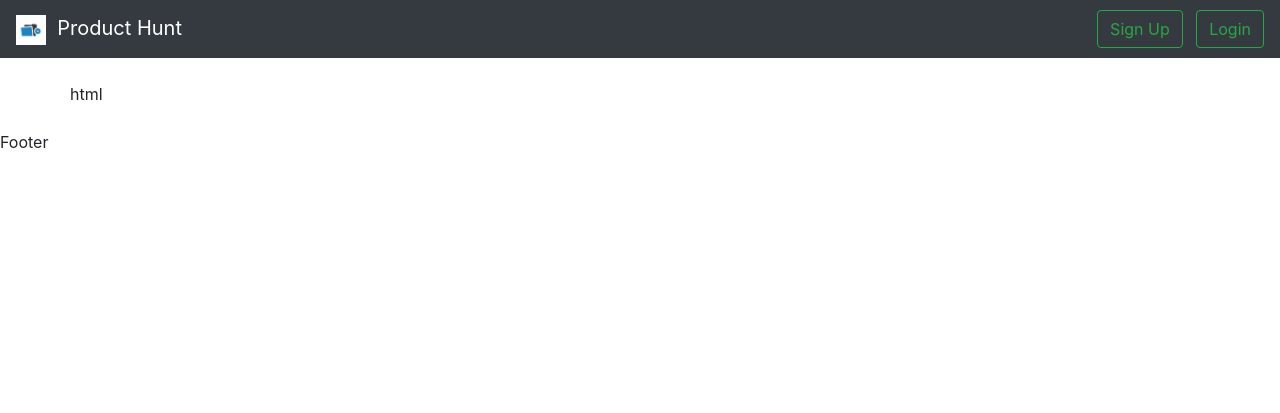
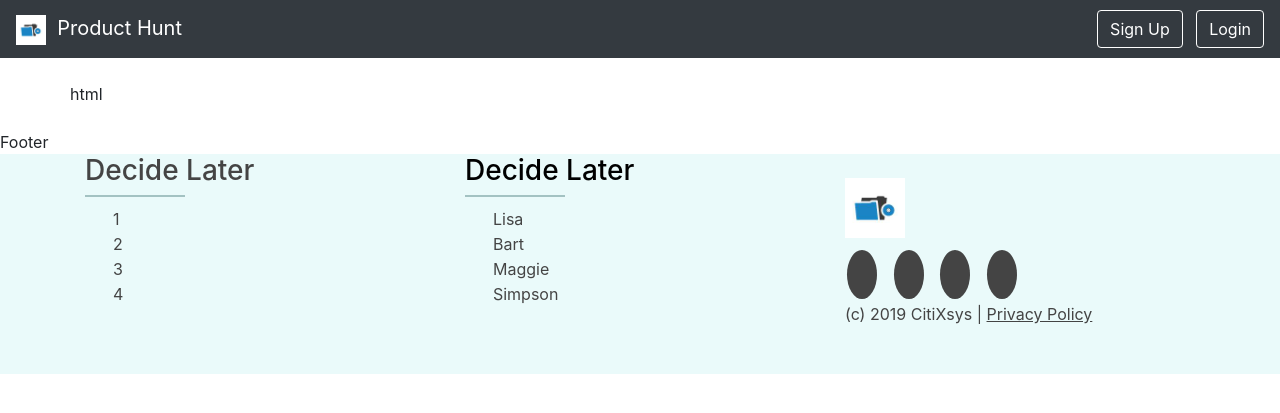
Before and after one commit to shubham1560/Producthunt-Django, a Django app: page / in a window 1280 px wide. Shown: the top 413 px of the page. Run offline with Django 3.2, Linux system fonts and the light colour scheme; some libraries are stand-ins or nearby versions.

Commit message:
added footer and loaded the css file, the static folder of the main page will be the folder directory for the files

```diff
--- a/producthunt/templates/base.html
+++ b/producthunt/templates/base.html
@@ -1,6 +1,7 @@
 {% load staticfiles %}
 <!DOCTYPE html>
 <html lang="en">
+
 <head>
     <title>Bootstrap Example</title>
     <meta charset="utf-8">
@@ -9,9 +10,12 @@
     <script src="https://ajax.googleapis.com/ajax/libs/jquery/3.4.1/jquery.min.js"></script>
     <script src="https://cdnjs.cloudflare.com/ajax/libs/popper.js/1.14.7/umd/popper.min.js"></script>
     <script src="https://maxcdn.bootstrapcdn.com/bootstrap/4.3.1/js/bootstrap.min.js"></script>
+    <!-- <link rel="stylesheet" type="text/css" href="{% static 'productHunt.css' %}" /> -->
+
+    <link rel="stylesheet" type="text/css" href="{% static 'style.css' %}">
 </head>
+
 <body>
-
 
     <nav class="navbar navbar-expand-lg navbar-dark bg-dark">
         <a class="navbar-brand" href="#"><img src="{% static 'logo.jpg'%}" length="30px" height="30px">&nbsp;&nbsp;Product Hunt</a>
@@ -25,18 +29,117 @@
             </ul>
 
             <form class="form-inline my-2 my-lg-0 pull-right">
-        <button class="btn btn-outline-success my-2 my-sm-0" type="submit">Sign Up</button>
-        &nbsp;&nbsp;&nbsp;
-      <button class="btn btn-outline-success my-2 my-sm-0" type="submit">Login</button>
+                <button class="btn btn-outline-success my-2 my-sm-0" style="color: white; border:1px solid white" type="submit">Sign Up</button> &nbsp;&nbsp;&nbsp;
+                <button class="btn btn-outline-success my-2 my-sm-0" style="color: white; border:1px solid white" type="submit">Login</button>
             </form>
         </div>
     </nav>
 
+    <br> {% block content %} {% endblock %}
+    <br> Footer
+
+    <!-- your widget template -->
     <br>
-{%  block content  %}
+    <div class="container-fluid" style="background-color: #eafafa">
+        <div class="container">
+            <div class="row">
+                <div class="col-md-4 col-sm-6 d-lg-block d-md-block d-xs-none d-none">
+                    <h3>
+                        Decide Later
+                    </h3>
+                    <div style="border-bottom: 2px solid #a3c2c2; width: 100px; margin-bottom: 10px;"></div>
+                    <ul style="list-style-type:none;" id="footer_li">
+                        <li>
+                            <a href="#">1</a>
+                        </li>
 
-{% endblock %}
+                        <li>
+                            <a href="">2</a>
+                        </li>
+
+                        <li>
+                            <a href="">3</a>
+                        </li>
+
+                        <li>
+                            <a href="#">4</a>
+                        </li>
+                    </ul>
+                </div>
+                <div class="col-md-4 d-lg-block d-md-none d-sm-none d-none">
+                    <h3 style="color: black">
+                        Decide Later
+                    </h3>
+                    <div style="border-bottom: 2px solid #a3c2c2; width: 100px; margin-bottom: 10px;"></div>
+                    <ul style="list-style-type:none;" id="footer_li">
+                        <li>
+                            <a href="" target="_blank">Lisa</a>
+                        </li>
+
+                        <li>
+                            <a href="" target="_blank">Bart</a>
+                        </li>
+
+                        <li>
+                            <a href="#">Maggie</a>
+                        </li>
+
+                        <li>
+                            <a href="">Simpson</a>
+                        </li>
+                    </ul>
+                </div>
+                <div class="col-md-4 col-sm-6 col-xs-12">
                     <br>
-Footer
+
+                    <img src="{% static 'logo.jpg'%} " width="auto " height="60px " />
+                    <br><br>
+
+                    <ul class="list-inline ">
+
+                        <li class="list-inline-item ">
+                            <a href="" class="fa fa-facebook " data-toggle="tooltip " data-placement="bottom " title="Facebook " target="_blank "></a>
+                        </li>
+
+                        <li class="list-inline-item ">
+                            <a href="" target="_blank " class="fa fa-linkedin " data-toggle="tooltip " data-placement="bottom " title="Linkedin "></a>
+                        </li>
+
+                        <li class="list-inline-item ">
+                            <a href="" target="_blank " class="fa fa-twitter " data-toggle="tooltip " data-placement="bottom " title="Twitter "></a>
+                        </li>
+                        <li class="list-inline-item ">
+                            <a href="" target="_blank " class="fa fa-vimeo " data-toggle="tooltip " data-placement="bottom " title="Vimeo "></a>
+                        </li>
+                    </ul>
+                    <!--
+<button type="button " style="color: black; " class="pull-right badge1 badge-light1 " data-toggle="modal "
+data-target="#myModal ">Privacy Policy</button>
+<br>
+-->
+                    <!-- Modal -->
+                    <div class="modal fade " id="myModal " role="dialog ">
+                        <div class="modal-dialog modal-lg ">
+
+                            <!-- Modal content-->
+                            <div class="modal-content " style="height: 654px ">
+                                <div class="modal-header ">
+                                    <button type="button " class="close badge badge-light " data-dismiss="modal ">&times;</button> </div>
+                                <div class="modal-body " style="height: 600px ">
+                                    Well
+                                </div>
+                            </div>
+
+                        </div>
+                    </div>
+                    <p class="d-inline ">(c) 2019 CitiXsys | </p>
+                    <p class="d-inline " data-toggle="modal " data-target="#myModal "><u class="pointer ">Privacy Policy</u></p>
+                </div>
+            </div>
+            <br><br>
+        </div>
+    </div>
+
 </body>
+
 </html>
--- /dev/null
+++ b/products/static/style.css
@@ -0,0 +1,286 @@
+h3 {
+    color: #444444;
+}
+
+.d-none {
+    display: none !important;
+}
+
+.d-inline {
+    display: inline !important;
+}
+
+.d-inline-block {
+    display: inline-block !important;
+}
+
+.d-block {
+    display: block !important;
+}
+
+.d-table {
+    display: table !important;
+}
+
+.d-table-row {
+    display: table-row !important;
+}
+
+.d-table-cell {
+    display: table-cell !important;
+}
+
+.d-flex {
+    display: -webkit-box !important;
+    display: -ms-flexbox !important;
+    display: flex !important;
+}
+
+.d-inline-flex {
+    display: -webkit-inline-box !important;
+    display: -ms-inline-flexbox !important;
+    display: inline-flex !important;
+}
+
+@media (min-width: 576px) {
+    .d-sm-none {
+        display: none !important;
+    }
+    .d-sm-inline {
+        display: inline !important;
+    }
+    .d-sm-inline-block {
+        display: inline-block !important;
+    }
+    .d-sm-block {
+        display: block !important;
+    }
+    .d-sm-table {
+        display: table !important;
+    }
+    .d-sm-table-row {
+        display: table-row !important;
+    }
+    .d-sm-table-cell {
+        display: table-cell !important;
+    }
+    .d-sm-flex {
+        display: -webkit-box !important;
+        display: -ms-flexbox !important;
+        display: flex !important;
+    }
+    .d-sm-inline-flex {
+        display: -webkit-inline-box !important;
+        display: -ms-inline-flexbox !important;
+        display: inline-flex !important;
+    }
+}
+
+@media (min-width: 768px) {
+    .d-md-none {
+        display: none !important;
+    }
+    .d-md-inline {
+        display: inline !important;
+    }
+    .d-md-inline-block {
+        display: inline-block !important;
+    }
+    .d-md-block {
+        display: block !important;
+    }
+    .d-md-table {
+        display: table !important;
+    }
+    .d-md-table-row {
+        display: table-row !important;
+    }
+    .d-md-table-cell {
+        display: table-cell !important;
+    }
+    .d-md-flex {
+        display: -webkit-box !important;
+        display: -ms-flexbox !important;
+        display: flex !important;
+    }
+    .d-md-inline-flex {
+        display: -webkit-inline-box !important;
+        display: -ms-inline-flexbox !important;
+        display: inline-flex !important;
+    }
+}
+
+@media (min-width: 992px) {
+    .d-lg-none {
+        display: none !important;
+    }
+    .d-lg-inline {
+        display: inline !important;
+    }
+    .d-lg-inline-block {
+        display: inline-block !important;
+    }
+    .d-lg-block {
+        display: block !important;
+    }
+    .d-lg-table {
+        display: table !important;
+    }
+    .d-lg-table-row {
+        display: table-row !important;
+    }
+    .d-lg-table-cell {
+        display: table-cell !important;
+    }
+    .d-lg-flex {
+        display: -webkit-box !important;
+        display: -ms-flexbox !important;
+        display: flex !important;
+    }
+    .d-lg-inline-flex {
+        display: -webkit-inline-box !important;
+        display: -ms-inline-flexbox !important;
+        display: inline-flex !important;
+    }
+}
+
+@media (min-width: 1200px) {
+    .d-xl-none {
+        display: none !important;
+    }
+    .d-xl-inline {
+        display: inline !important;
+    }
+    .d-xl-inline-block {
+        display: inline-block !important;
+    }
+    .d-xl-block {
+        display: block !important;
+    }
+    .d-xl-table {
+        display: table !important;
+    }
+    .d-xl-table-row {
+        display: table-row !important;
+    }
+    .d-xl-table-cell {
+        display: table-cell !important;
+    }
+    .d-xl-flex {
+        display: -webkit-box !important;
+        display: -ms-flexbox !important;
+        display: flex !important;
+    }
+    .d-xl-inline-flex {
+        display: -webkit-inline-box !important;
+        display: -ms-inline-flexbox !important;
+        display: inline-flex !important;
+    }
+}
+
+@media print {
+    .d-print-none {
+        display: none !important;
+    }
+    .d-print-inline {
+        display: inline !important;
+    }
+    .d-print-inline-block {
+        display: inline-block !important;
+    }
+    .d-print-block {
+        display: block !important;
+    }
+    .d-print-table {
+        display: table !important;
+    }
+    .d-print-table-row {
+        display: table-row !important;
+    }
+    .d-print-table-cell {
+        display: table-cell !important;
+    }
+    .d-print-flex {
+        display: -webkit-box !important;
+        display: -ms-flexbox !important;
+        display: flex !important;
+    }
+    .d-print-inline-flex {
+        display: -webkit-inline-box !important;
+        display: -ms-inline-flexbox !important;
+        display: inline-flex !important;
+    }
+}
+
+.fa {
+    height: 40px;
+    padding: 15px;
+    font-size: 15px;
+    width: 40px;
+    text-align: center;
+    text-decoration: none;
+    margin: 2px 2px;
+    border-radius: 50%;
+}
+
+.fa:hover {
+    opacity: 0.7;
+}
+
+.badge1 {
+    display: inline-block;
+    padding: 0.25em 0.4em;
+    font-size: 75%;
+    font-weight: 700;
+    line-height: 1;
+    text-align: center;
+    white-space: nowrap;
+    vertical-align: baseline;
+    border-radius: 0.25rem;
+}
+
+.badge-light1 {
+    color: #212529;
+    background-color: #f8f9fa;
+}
+
+.no-padding {
+    padding: 0px;
+    margin: 0px;
+}
+
+#footer_li li:before {
+    content: "\f0da";
+    color: #428bca;
+    font-family: FontAwesome;
+    margin-right: 6px;
+}
+
+#footer_li {
+    margin-left: -10%;
+    line-height: 25px;
+}
+
+.fa-facebook {
+    background-color: #444444;
+}
+
+.fa-vimeo {
+    background-color: #444444;
+}
+
+.fa-twitter {
+    background-color: #444444;
+}
+
+.fa-linkedin {
+    background-color: #444444;
+}
+
+p {
+    color: #444444;
+}
+
+a {
+    color: #444444;
+}
```
Also changed, not shown: producthunt/static/logo.jpg (deleted). Lines whose indentation alone changed are shown as unchanged.
